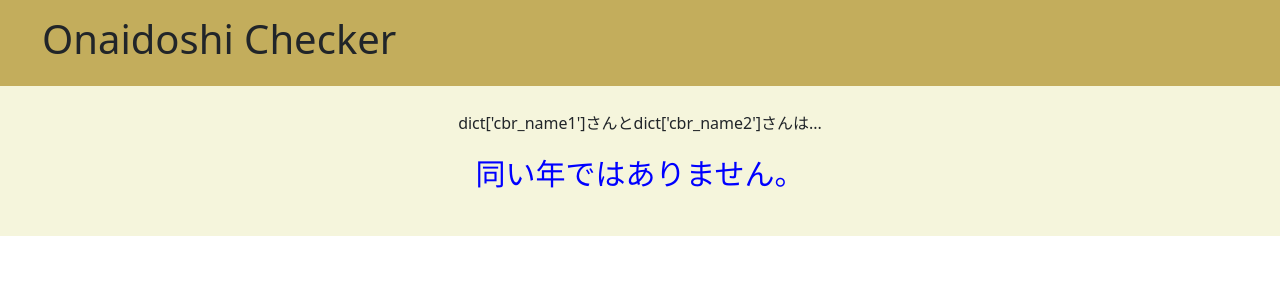
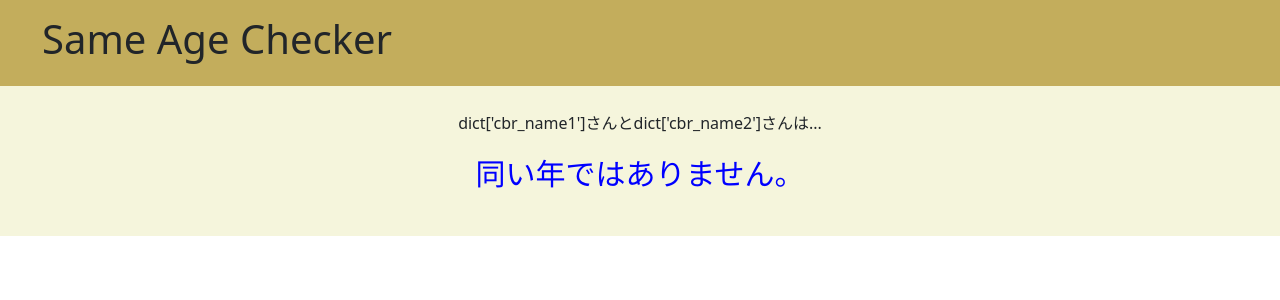
Before and after one commit to tsuse10/SameAgeCheck, a Flask app: template templates/result1.html in a window 1280 px wide. Shown: the top 300 px of the page. Run offline with Flask 3, Linux system fonts and the light colour scheme; the template is opened without the code that fills it, so the values that code supplies are empty.

Commit message:
あああ

```diff
--- a/templates/result1.html
+++ b/templates/result1.html
@@ -5,7 +5,7 @@
     <meta name="viewport" content="width=device-width, initial-scale=1.0">
     <link rel="stylesheet" href="{{url_for('static',filename='style.css')}}">
     <link href="https://cdn.jsdelivr.net/npm/bootstrap@5.3.0/dist/css/bootstrap.min.css" rel="stylesheet" integrity="sha384-9ndCyUaIbzAi2FUVXJi0CjmCapSmO7SnpJef0486qhLnuZ2cdeRhO02iuK6FUUVM" crossorigin="anonymous">
-    <title>同い年ちぇっかー</title>
+    <title>Same Age Checker</title>
 </head>
 <body>
 
@@ -14,7 +14,7 @@
 
     <div class="container-fluid">
         <div class="row">
-            <header><h1>Onaidoshi Checker</h1></header>
+            <header><h1>Same Age Checker</h1></header>
         </div>
         <div class="row">
             <div class="col d-flex flex-column justify-content-center align-items-center" style="background-color: beige; height: 150px;">
--- a/templates/result2.html
+++ b/templates/result2.html
@@ -5,7 +5,7 @@
     <meta name="viewport" content="width=device-width, initial-scale=1.0">
     <link rel="stylesheet" href="{{url_for('static',filename='style.css')}}">
     <link href="https://cdn.jsdelivr.net/npm/bootstrap@5.3.0/dist/css/bootstrap.min.css" rel="stylesheet" integrity="sha384-9ndCyUaIbzAi2FUVXJi0CjmCapSmO7SnpJef0486qhLnuZ2cdeRhO02iuK6FUUVM" crossorigin="anonymous">
-    <title>同い年ちぇっかー</title>
+    <title>Same Age Checker</title>
 </head>
 <body>
     {% set list1 = ["4","5","6","7","8","9","10","11","12"] %}
@@ -13,7 +13,7 @@
 
     <div class="container-fluid">
         <div class="row">
-            <header><h1>Onaidoshi Checker</h1></header>
+            <header><h1>Same Age Checker</h1></header>
         </div>
         <div class="row">
             <div class="col d-flex flex-column justify-content-center align-items-center" style="background-color: beige; height: 150px;">
```
